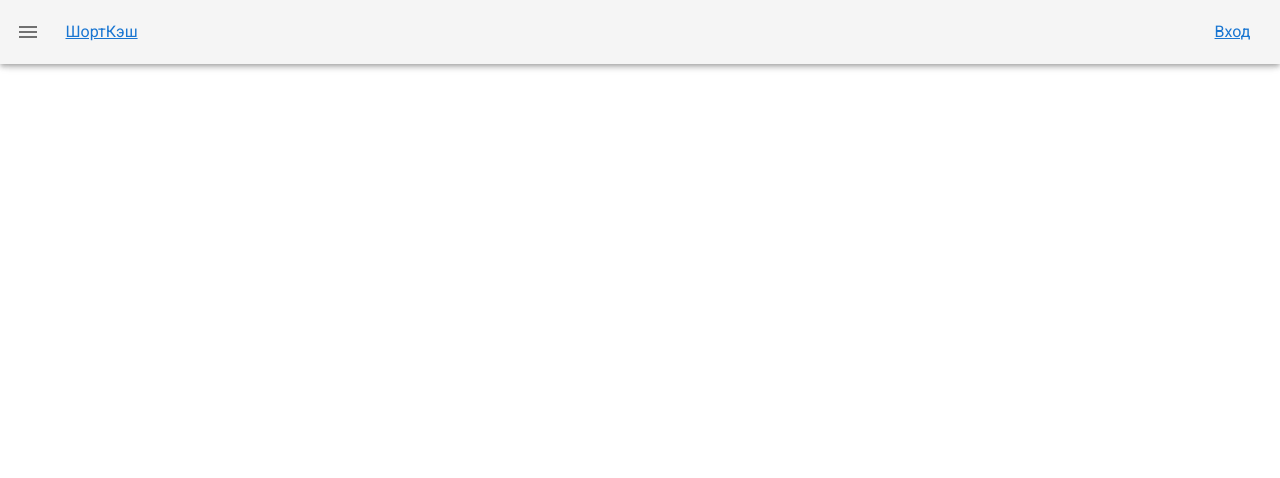
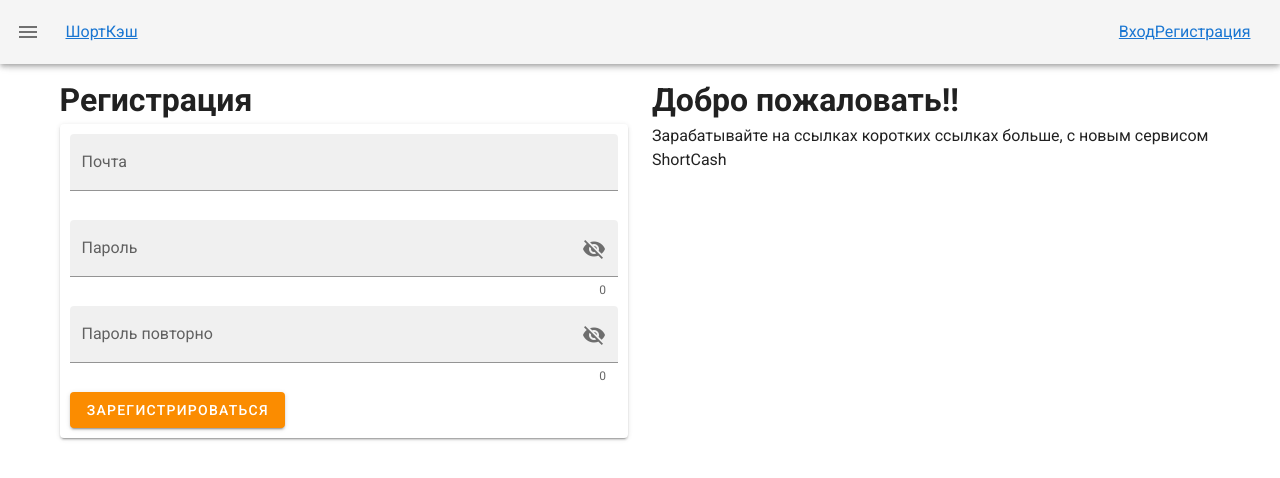
Before and after one commit to greenbuger-byte/shortcut, a Nuxt app in the folder client/: page /register in a window 1280 px wide. Before the commit this address had no page. Shown: the top 478 px of the page. Built offline with nearby package versions, Linux system fonts and the light colour scheme.

Commit message:
create добавлена страница регистрации на клиенте

```diff
--- a/client/components/login-component.vue
+++ b/client/components/login-component.vue
@@ -1,28 +1,49 @@
 <template>
     <div>
         <v-form @submit="registration">
-              <div v-if = "errors.email.length>0"><v-alert color="red lighten-2" text-color="white" v-for="(msg, index) in errors.email" :key="index" >{{msg}}</v-alert></div>
+              <div v-if = "errors.email.length>0">
+                <v-alert
+                  color="red lighten-2"
+                  text-color="white"
+                  v-for="(msg, index) in errors.email"
+                  :key="index">
+                {{msg}}
+                </v-alert>
+              </div>
             <v-text-field
               filled
               v-model="email"
               label="Почта"
               required
-            placeholder="Почтовый ящик"
+              placeholder="Почтовый ящик">
+            </v-text-field>
+            <div
+            v-if = "errors.password.length>0">
+              <v-alert
+                color="red lighten-2"
+                text-color="white"
+                v-for="(msg, index) in errors.password"
+                :key="index"
               >
-            </v-text-field>
-            <div v-if = "errors.password.length>0"><v-alert color="red lighten-2" text-color="white" v-for="(msg, index) in errors.password" :key="index" >{{msg}}</v-alert></div>
+                {{msg}}
+              </v-alert>
+            </div>
             <v-text-field
               v-model="password"
               label="Пароль"
               filled
               counter
               minLength="6"
-            :append-icon="show ? 'mdi-eye' : 'mdi-eye-off'"
-            @click:append = "show = !show"
-            :type="show ? 'text' : 'password'"
+              :append-icon="show?'mdi-eye':'mdi-eye-off'"
+              @click:append = "show=!show"
+              :type="show?'text':'password'"
             >
             </v-text-field>
-            <v-btn color="warning" @click="registration">Войти</v-btn>
+            <v-btn
+              color="warning"
+              @click="registration">
+              Войти
+            </v-btn>
         </v-form>
         <v-snackbar
             v-model="snackbar"
--- /dev/null
+++ b/client/components/registration-component.vue
@@ -0,0 +1,134 @@
+<template>
+    <div>
+        <v-form>
+            <div v-if="errors.email.length>0">
+                <v-alert
+                    color="red lighten-2"
+                    v-for="(msg, index) in errors.email"
+                    :key="index"
+                    text-color="white">
+                    {{msg}}
+                </v-alert>
+            </div>
+            <v-text-field
+                filled
+                v-model="email"
+                label="Почта"
+                required
+                placeholder="Почтовый ящик"
+            ></v-text-field>
+
+            <!-- field password -->
+            <div v-if="errors.password.length>0">
+                <v-alert
+                    color="red lighten-2"
+                    v-for="(msg, index) in errors.password"
+                    :key="index"
+                    text-color="white">
+                    {{msg}}
+                </v-alert>
+            </div>
+            <v-text-field
+            filled
+            v-model="password"
+            label = "Пароль"
+            counter
+            minLength="6"
+            @click:append = "show = !show"
+            :append-icon="show?'mdi-eye':'mdi-eye-off'"
+            :type="show ? 'text' : 'password'"
+            >
+            </v-text-field>
+
+            <!-- field review password -->
+            <div v-if="errors.password_review.length>0">
+                <v-alert
+                    color="red lighten-2"
+                    v-for="(msg, index) in errors.password_review"
+                    :key="index"
+                    text-color="white">
+                    {{msg}}
+                </v-alert>
+            </div>
+            <v-text-field
+            filled
+            v-model="password_review"
+            label = "Пароль повторно"
+            counter
+            minLength="6"
+            :append-icon="show2?'mdi-eye':'mdi-eye-off'"
+            @click:append = "show2=!show2"
+            :type="show2 ? 'text' : 'password'"
+            >
+            </v-text-field>
+            <v-btn
+                color="warning"
+                @click="registration"
+                >
+                Зарегистрироваться
+            </v-btn>
+        </v-form>
+        <v-snackbar
+            v-model="snackbar"
+        >
+            {{errors.message}}
+            <template v-slot:action="{ attrs }">
+                <v-btn
+                    color="pink"
+                    text
+                    v-bind="attrs"
+                    @click="snackbar = false">
+                        Закрыть
+                </v-btn>
+            </template>
+        </v-snackbar>
+    </div>
+</template>
+
+<script>
+export default {
+    data:()=>({
+        email:"",
+        password: "",
+        password_review:"",
+        errors:{
+            email:[],
+            password:[],
+            password_review:[],
+            message:""
+        },
+        show:false,
+        show2:false,
+        snackbar:false
+        }),
+    methods:{
+        resetErrors(){
+            this.snackbar = false;
+            this.errors.email = [];
+            this.errors.password = [];
+            this.errors.password_review = [];
+            this.errors.message = "";
+        },
+        async registration(){
+            this.resetErrors();
+            if(this.password != this.password_review){
+               this.errors.password_review[0] = 'Пароли не совпадают';
+                return;
+            }
+            const registration_to_server = await fetch('http://localhost:5000/api/auth/register', {
+                method: "POST",
+                headers: {'Content-Type':'application/json'},
+                body:JSON.stringify({email:this.email, password:this.password})
+            });
+            const result = await registration_to_server.json();
+            if(result.status === true) return console.log("succes");
+            this.errors.message = result.message;
+            this.snackbar = true;
+            if(result.errors && result.errors.length > 0 )
+                result.errors.forEach(err=>{
+                    this.errors[err.param].push(err.msg);
+            });
+        }
+    }
+}
+</script>
--- a/client/layouts/default.vue
+++ b/client/layouts/default.vue
@@ -7,7 +7,9 @@
     <v-row>
 <nuxt-link to="/">ШортКэш</nuxt-link>
    <v-spacer></v-spacer>
+
     <nuxt-link to="/login">Вход</nuxt-link>
+    <nuxt-link to="/register">Регистрация</nuxt-link>
     </v-row>
 
   </v-container>
--- /dev/null
+++ b/client/pages/register.vue
@@ -0,0 +1,24 @@
+<template>
+  <v-row>
+        <v-col cols="12" sm="6">
+            <h1>Регистрация</h1>
+            <v-card style="{padding:10}">
+                    <div class="login-cart">
+                        <registration-component/>
+                    </div>
+            </v-card>
+        </v-col>
+        <v-col cols=12 sm="6">
+            <h1>Добро пожаловать!!</h1>
+            <p>
+                Зарабатывайте на ссылках коротких ссылках больше, c новым сервисом ShortCash
+            </p>
+        </v-col>
+    </v-row>
+</template>
+<script>
+import RegistrationComponent  from "../components/registration-component";
+export default{
+components:{ RegistrationComponent}
+}
+</script>
```
Also changed, not shown: 1 other file (tests, documents, lock files or other folders). Lines whose indentation alone changed are shown as unchanged.
